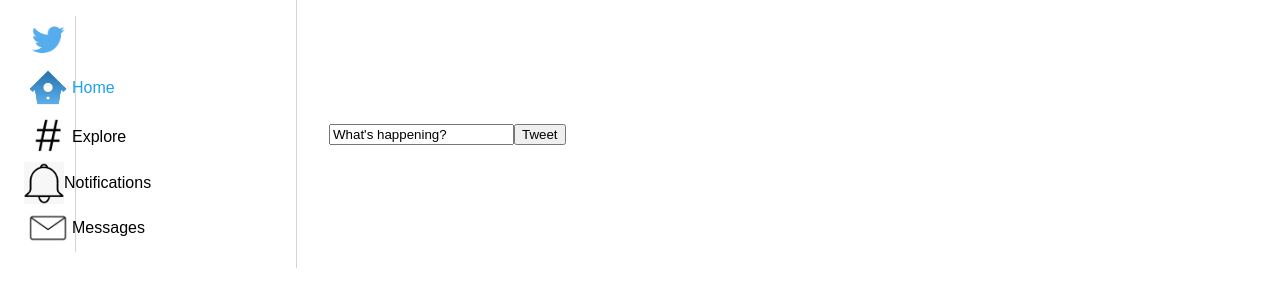
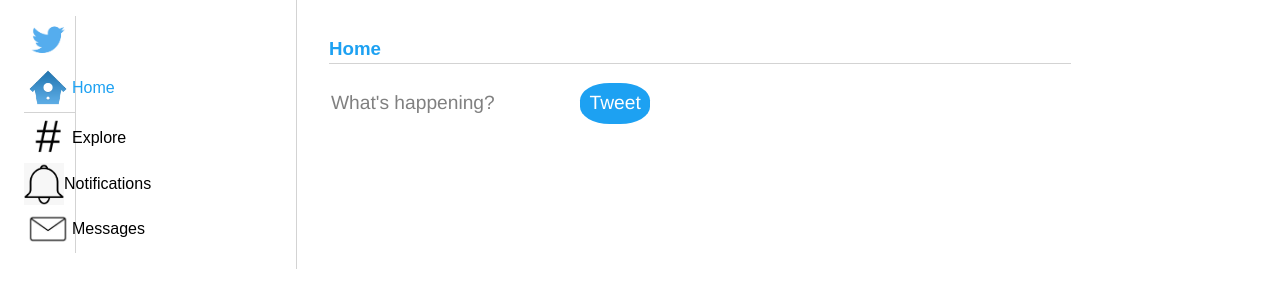
Before and after one commit to TechnicolorPanda/twitter, a React (Create React App) app: page / in a window 1280 px wide. Shown: the top 300 px of the page. Built offline with nearby package versions, Linux system fonts and the light colour scheme.

Commit message:
add formatting to tweet form

```diff
--- a/src/Components/Main.js
+++ b/src/Components/Main.js
@@ -16,6 +16,7 @@
 
   return (
     <div className = 'main'>
+      <h3 id = 'home'>Home</h3>
       <form onSubmit={onSubmitTask}>
         <label htmlFor="input"></label>
         <input
@@ -24,7 +25,7 @@
           type="text"
           id="input"
         />
-        <button type="submit">Tweet</button>
+        <button type="submit" id="tweet">Tweet</button>
       </form>
       </div>
   )
--- a/src/styles/main.css
+++ b/src/styles/main.css
@@ -1,5 +1,27 @@
 .main {
   display: flex;
   flex-direction: column;
-  justify-content: center;
 }
+
+#home {
+  border-bottom: 1px solid lightgray;
+}
+
+#input {
+  border: none;
+  font-family: GT America, 'Franklin Gothic Medium', 'Arial Narrow', Arial, sans-serif;
+  font-size: larger;
+  line-height: 1.5em;
+  color: gray;
+}
+
+#tweet {
+  background-color: #1DA1F2;
+  border: none;
+  font-family: GT America, 'Franklin Gothic Medium', 'Arial Narrow', Arial, sans-serif;
+  font-size: larger;
+  color: white;
+  padding: .5em;
+  border-radius: 42%;
+
+}
```
